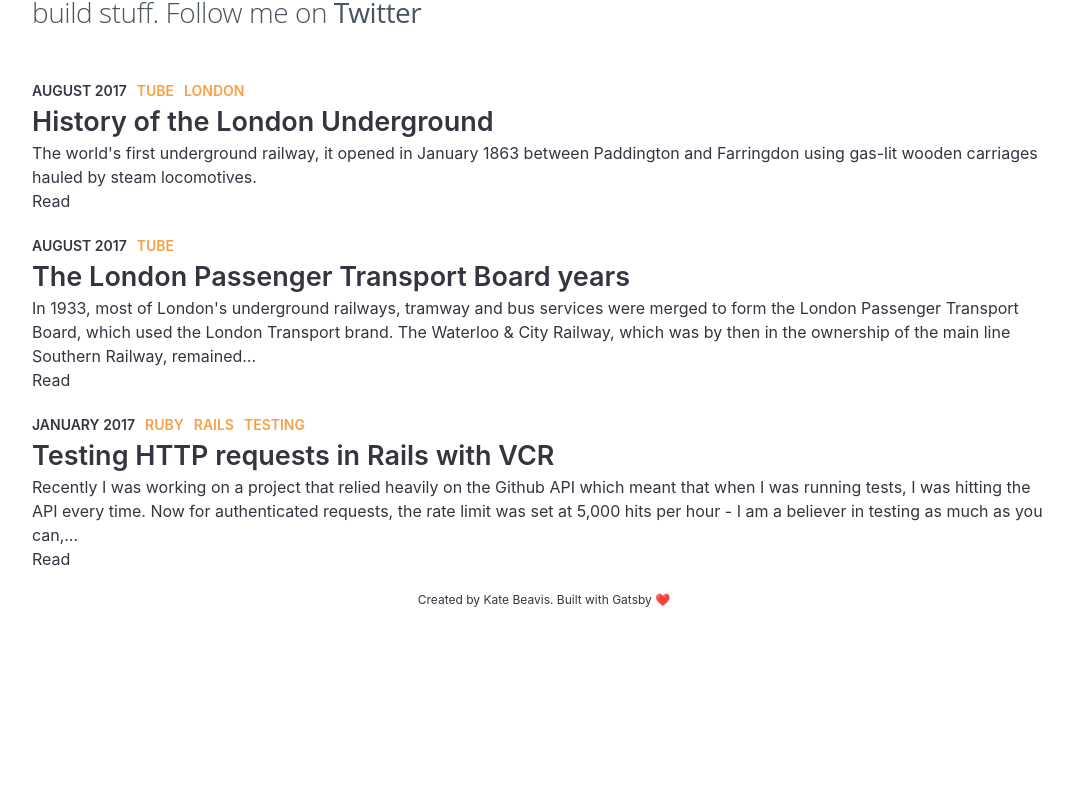
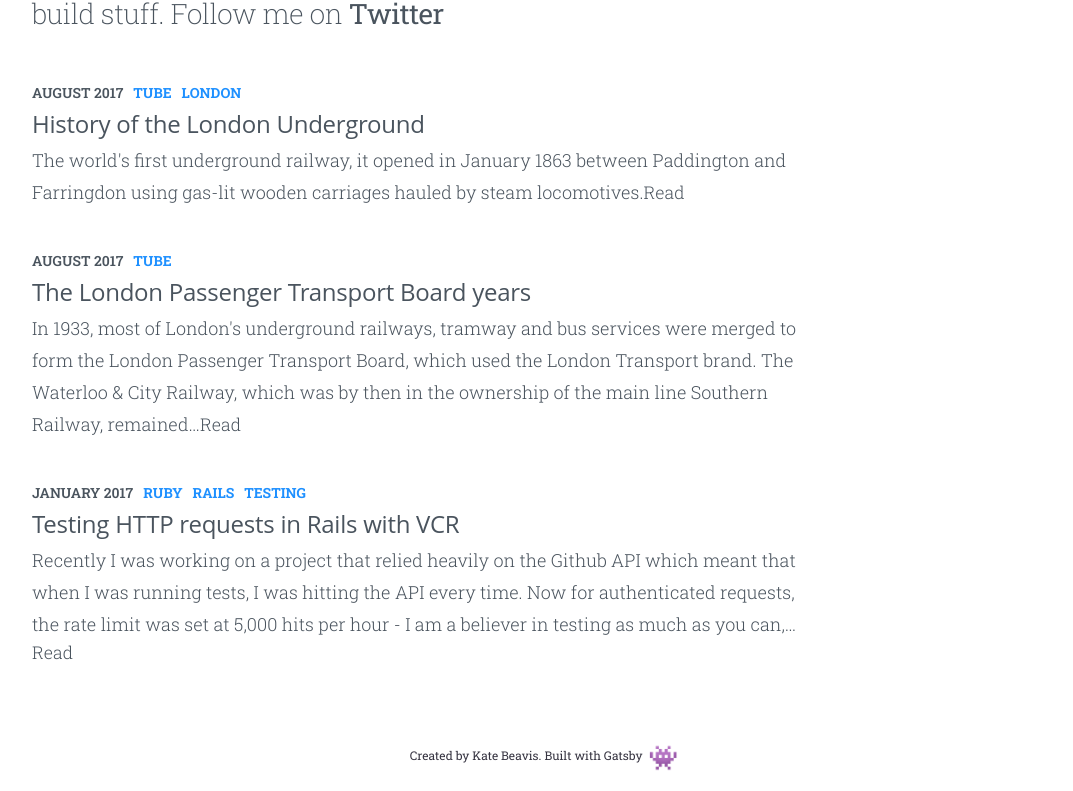
Before and after one commit to katebeavis/gatsby-blog, a Gatsby site: page / in a window 1280 px wide. Shown: the part 248-1039 px from the top of the page, without its empty margins (96-1169 px from the left). Before the commit the page ends 857 px from the top, so only its background shows below. Built offline with nearby package versions, Linux system fonts and the light colour scheme; Gatsby itself is replaced by a stand-in of ours.

Commit message:
Improve typography and layout

```diff
--- a/src/assets/styles/index.style.ts
+++ b/src/assets/styles/index.style.ts
@@ -5,30 +5,26 @@ export const theme = {
   greyDark: '#363441',
   grey: '#4A545E',
   offWhite: '#EDEDED',
-  orange: '#f7a046',
+  tagColour: '#1e90ff',
 };
 
 export const GlobalStyle = createGlobalStyle`
   body {
     background: ${(props) =>
       props.theme === 'light' ? theme : theme.greyDark};
-    font-family: -apple-system, BlinkMacSystemFont, "Segoe UI", Roboto, Oxygen-Sans, Ubuntu, Cantarell, "Helvetica Neue", sans-serif;
+    font-family: 'Roboto Slab', serif;
     color: ${(props) =>
       props.theme === 'light' ? theme.greyDark : theme.offWhite};
   }
 `;
 
-export const Header3 = styled.h3`
-  font-size: 1.6875rem;
-  line-height: 2.4375rem;
-  font-weight: 600;
-`;
-
 export const SLink = styled(Link)`
   text-decoration: none;
-  color: ${theme.greyDark};
+  font-size: 1.1em;
+  color: ${theme.grey};
+  font-weight: 300;
   &:hover {
-    border-bottom: 1px solid ${theme.greyDark};
+    border-bottom: 1px solid ${theme.grey};
   }
 `;
 
@@ -36,18 +32,16 @@ export const Date = styled.time`
   font-size: 0.875rem;
   font-weight: 600;
   text-transform: uppercase;
+  color: ${theme.grey};
 `;
+
 export const Tag = styled.span`
   font-size: 0.875rem;
-  font-weight: 600;
+  font-weight: 700;
   text-transform: uppercase;
-  color: ${theme.orange};
+  color: ${theme.tagColour};
 `;
 
 export const Divider = styled.span`
   margin: 0 0.3125rem;
 `;
-
-export const BlogCard = styled.div`
-  margin-bottom: 1.25em;
-`;
--- a/src/components/Bio/Bio.tsx
+++ b/src/components/Bio/Bio.tsx
@@ -13,7 +13,7 @@ const BioContainer = styled.aside`
 
 const Bio = () => (
   <BioContainer>
-    <Heading as='h3' color={theme.grey} weight='light'>
+    <Heading as='h3' color={theme.grey} weight='extraLight'>
       Written by <strong>Kate</strong> who lives and works in London and likes
       to build stuff. Follow me on
       <strong>
--- a/src/components/Footer/Footer.tsx
+++ b/src/components/Footer/Footer.tsx
@@ -5,13 +5,19 @@ const FooterContainer = styled.footer`
   text-align: center;
 `;
 
-const FooterText = styled.p`
+const FooterText = styled.span`
   font-size: 0.75em;
+  vertical-align: super;
+`;
+
+const FooterSpan = styled.span`
+  font-size: 1.5em;
 `;
 
 const Footer = () => (
-  <FooterContainer>
-    <FooterText>Created by Kate Beavis. Built with Gatsby ❤️</FooterText>
+  <FooterContainer className='mt-8 mb-4'>
+    <FooterText>Created by Kate Beavis. Built with Gatsby</FooterText>
+    <FooterSpan> 👾</FooterSpan>
   </FooterContainer>
 );
 
--- a/src/components/Heading/Heading.tsx
+++ b/src/components/Heading/Heading.tsx
@@ -1,11 +1,13 @@
+import { HTMLAttributes } from 'react';
 import styled, { css } from 'styled-components';
 import { theme } from '../../assets/styles/index.style';
+
 import typography from '../../constants/typography';
 import { LARGE } from '../../constants/breakpoints';
 
 type HeadingTags = 'h1' | 'h2' | 'h3' | 'h4' | 'h5' | 'h6' | 'span';
 
-export interface StyledHeadingProps {
+export interface StyledHeadingProps extends HTMLAttributes<HTMLHeadingElement> {
   /**
    */
   as: HeadingTags;
@@ -14,9 +16,9 @@ export interface StyledHeadingProps {
    */
   size?: string;
   /**
-   * @default `colors.greyDarkest`
+   * @default `colors.greyDark`
    */
-  weight?: string;
+  weight?: 'thin' | 'extraLight' | 'light' | 'regular' | 'bold' | 'semiBold';
   /**
    * @default `colors.greyDarkest`
    */
@@ -50,12 +52,21 @@ const Heading = styled.h1<StyledHeadingProps>`
       letter-spacing: ${letterSpacingMap[tag]};
     `;
   }};
-  margin: 0;
   color: ${({ color = theme.greyDark }) => color};
   display: ${({ as }) => (as === 'span' ? 'block' : undefined)};
   text-align: ${({ align = 'inherit' }) => align};
-  font-family: ${typography.primary};
+  font-family: ${({ as }) =>
+    as === 'h3' ? typography.secondary : typography.primary};
   font-weight: ${({ weight = 'regular' }) => typography.weights[weight]};
+
+  ${({ className = '' }) =>
+    className
+      .split(' ')
+      .some((clss) => /[mp](:[mp])?[tblrxy]?-\d+/.test(clss)) &&
+    `
+    display: block
+  `}
+
   ${({ as, size }) =>
     as === 'h1' &&
     size === 'display' &&
--- a/src/components/Layout/Layout.tsx
+++ b/src/components/Layout/Layout.tsx
@@ -12,6 +12,7 @@ import Heading from '../Heading/Heading';
 
 const Main = styled.main`
   flex-grow: 1;
+  max-width: 776px;
 `;
 
 const Container = styled.div`
@@ -51,6 +52,10 @@ const Layout = ({ children }: any) => {
         <meta charSet='utf-8' />
         <title>{data.site.siteMetadata.title}</title>
         <link rel='canonical' href={data.site.siteMetadata.title} />
+        <link
+          href='https://fonts.googleapis.com/css2?family=Roboto+Slab:wght@100;200;300;400;500;600;700&display=swap'
+          rel='stylesheet'
+        />
       </Helmet>
       <GlobalStyle theme='light' />
       <Container>
--- a/src/components/Nav/Nav.tsx
+++ b/src/components/Nav/Nav.tsx
@@ -9,7 +9,9 @@ const NavContainer = styled.nav``;
 const NavLink = styled(Link)`
   float: right;
   text-decoration: none;
+  font-size: 1.1em;
   color: ${theme.grey};
+  font-weight: 300;
   &:hover {
     border-bottom: 1px solid ${theme.grey};
   }
--- /dev/null
+++ b/src/components/Text/Text.tsx
@@ -0,0 +1,60 @@
+import { HTMLAttributes } from 'react';
+import styled from 'styled-components';
+
+import { theme } from '../../assets/styles/index.style';
+import typography from '../../constants/typography';
+
+export interface TextProps extends HTMLAttributes<HTMLSpanElement> {
+  /**
+   * @default 'regular'
+   */
+  weight?: 'thin' | 'extraLight' | 'light' | 'regular' | 'bold' | 'semiBold';
+  /**
+   * @default 'body'
+   */
+  size?: string;
+  /**
+   * @default 'span'
+   */
+  as?: 'span' | 'p' | 'figcaption';
+  /**
+   * @default false
+   */
+  capitalize?: boolean;
+  /**
+   * @default 'inherit'
+   */
+  align?: 'inherit' | 'left' | 'right' | 'center';
+  /**
+   * @default `colors.greyDarkest`
+   */
+  color?: string;
+}
+
+const {
+  sizes: { lineHeight: lineHeightMap },
+} = typography;
+
+const Text = styled.span<TextProps>`
+  margin: 0;
+  letter-spacing: 0;
+  color: ${({ color = theme.grey }) => color};
+  font-size: ${({ size = 'body', capitalize }) =>
+    typography.sizes.text[capitalize ? 'small' : size]};
+  line-height: ${({ size = 'body' }) => lineHeightMap[size]};
+  font-weight: ${({ weight = 'light', capitalize }) =>
+    typography.weights[capitalize ? 'bold' : weight]};
+  font-family: ${typography.secondary};
+  text-align: ${({ align = 'inherit' }) => align};
+  text-transform: ${({ capitalize }) => capitalize && 'uppercase'};
+  ${({ className = '', as }) =>
+    (!as || as === 'span') &&
+    className
+      .split(' ')
+      .some((clss) => /[mp](:[mp])?[tblrxy]?-\d+/.test(clss)) &&
+    `
+    display: block
+  `}
+`;
+
+export default Text;
--- a/src/constants/typography.ts
+++ b/src/constants/typography.ts
@@ -1,10 +1,11 @@
 const typography = {
   primary: `"Open Sans", Roboto, Helvetica, Arial, sans-serif`,
+  secondary: `"Roboto Slab", serif`,
   sizes: {
     text: {
-      lead: '18px',
-      body: '15px',
-      small: '13px',
+      lead: '20px',
+      body: '18px',
+      small: '15px',
     },
     heading: {
       display: '68px',
@@ -23,12 +24,14 @@ const typography = {
       h4: '32px',
       h5: '26px',
       h6: '20px',
-      lead: '26px',
-      body: '22px',
-      small: '18px',
+      lead: '34px',
+      body: '32px',
+      small: '22px',
     },
   },
   weights: {
+    thin: 100,
+    extraLight: 200,
     light: 300,
     regular: 400,
     semiBold: 600,
--- a/src/pages/index.tsx
+++ b/src/pages/index.tsx
@@ -1,22 +1,18 @@
 import React from 'react';
 import { graphql } from 'gatsby';
 
+import { Date, Divider, Tag, SLink, theme } from '../assets/styles/index.style';
+
 import Layout from '../components/Layout/Layout';
 import Bio from '../components/Bio/Bio';
-import {
-  BlogCard,
-  Date,
-  Divider,
-  Tag,
-  Header3,
-  SLink,
-} from '../assets/styles/index.style';
+import Heading from '../components/Heading/Heading';
+import Text from '../components/Text/Text';
 
 const Pages = ({ data }: any) => (
   <Layout>
     <Bio />
     {data.allMarkdownRemark.edges.map(({ node }: any) => (
-      <BlogCard key={node.id}>
+      <div className='mb-10' key={node.id}>
         <Date>{node.frontmatter.date}</Date>
         <Divider />
         {node.frontmatter.tags.map((tag: string, index: number) => (
@@ -25,12 +21,12 @@ const Pages = ({ data }: any) => (
             <Divider />
           </span>
         ))}
-        <Header3>
-          <SLink to={node.fields.slug}>{node.frontmatter.title}</SLink>
-        </Header3>
-        <p>{node.excerpt}</p>
+        <Heading as='h4' className='my-1' color={theme.grey}>
+          {node.frontmatter.title}
+        </Heading>
+        <Text>{node.excerpt}</Text>
         <SLink to={node.fields.slug}>Read</SLink>
-      </BlogCard>
+      </div>
     ))}
   </Layout>
 );
--- a/src/templates/blog-post.tsx
+++ b/src/templates/blog-post.tsx
@@ -1,16 +1,19 @@
 import React from 'react';
 import { graphql } from 'gatsby';
 
-import Header from '../components/Header/Header';
+import { Date, theme } from '../assets/styles/index.style';
+
+import Heading from '../components/Heading/Heading';
 import Layout from '../components/Layout/Layout';
-import { Date } from '../assets/styles/index.style';
 
 const BlogPost = ({ data }: any) => {
   const post = data.markdownRemark;
   return (
     <Layout>
       <div>
-        <Header headerText={post.frontmatter.title} />
+        <Heading as='h3' color={theme.grey}>
+          {post.frontmatter.title}
+        </Heading>
         <p>{post.frontmatter.excerpt}</p>
         <Date>
           {post.frontmatter.date} {post.frontmatter.readTime}
```
